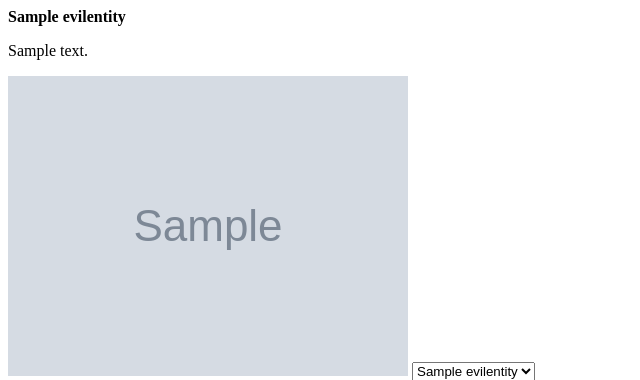
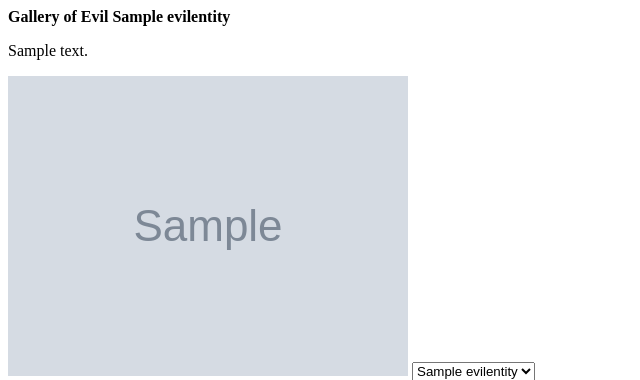
Before and after one commit to kulanah/grundos, a Django app: page /evil/showcreature/1/ in a window 1280 px wide. Shown: the top 380 px of the page, without its empty margins (0-640 px from the left). Run offline with Django 5.2, Linux system fonts and the light colour scheme; tables that the repository leaves empty hold one stand-in row (values such as "Sample post"); grey boxes marked "Sample" are stand-in pictures.

Commit message:
add header to entity entry page

```diff
--- a/evil/templates/evil/showcreature.html
+++ b/evil/templates/evil/showcreature.html
@@ -1,5 +1,6 @@
 {% load static %}
 <link type="text/css" rel="stylesheet" href="{% static 'evil/style.css'%}" />
+<b>Gallery of Evil</b>
 <b>{{entity.entity_name}}</b>
 <p>{{entity.text_entry}}</p>
 <img src="{{entity.image.url}}" />
```
